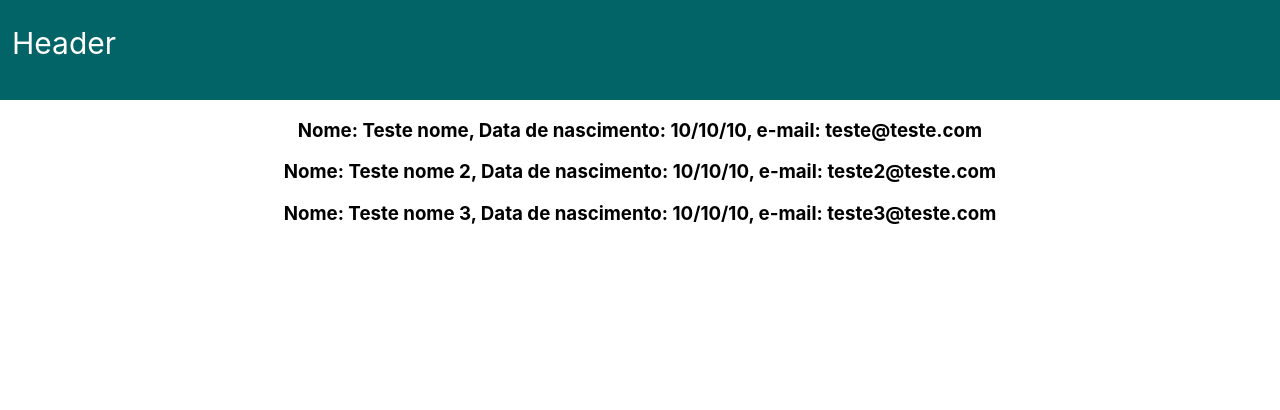
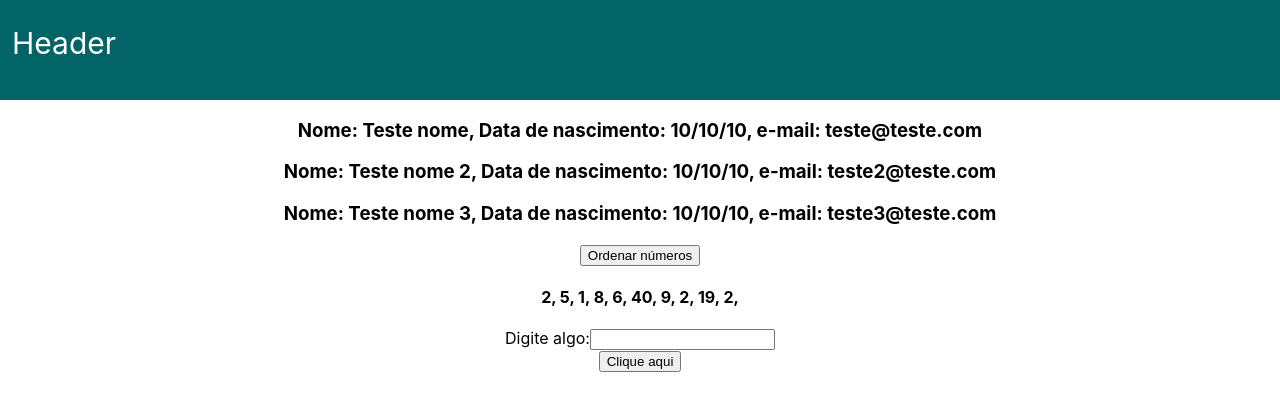
Before and after one commit to Kaue-C-Matos/projeto-react, a React (Create React App) app: page / in a window 1280 px wide. Shown: the top 410 px of the page. Built offline with nearby package versions, Linux system fonts and the light colour scheme.

Commit message:
Foi adicionado um componente que consegue ordenar um array em ordem crescente, porém não consegui criar o componente que apresenta o texto na tela

```diff
--- a/src/App.js
+++ b/src/App.js
@@ -1,4 +1,6 @@
 import './App.css';
+import InputText from './components/InputText';
+import OrderNumbers from './components/OrderNumbers';
 import UserInfo from './components/UserInfo';
 import Header from './components/header';
 
@@ -23,6 +25,8 @@ function App() {
     <div className="App">
         <Header />
         <UserInfo users={listUsers}/>
+        <OrderNumbers/>
+        <InputText/>
     </div>
   );
 }
--- /dev/null
+++ b/src/components/InputText.js
@@ -0,0 +1,27 @@
+import { useState } from "react"
+
+
+const InputText = () =>{
+    const [name, setName] = useState("")
+
+    const showName = (e) =>{
+        return(<p>dhbxsjhnx</p>)
+    }
+
+    return(
+        <div>
+            <form>
+                <label>Digite algo:
+                    <input
+                    type="text"
+                    value={name}
+                    onChange={(e) => setName(e.target.value)}
+                />
+                </label>
+            </form>
+            <button onClick={showName}>Clique aqui</button>
+        </div>
+    )
+}
+
+export default InputText
--- /dev/null
+++ b/src/components/OrderNumbers.js
@@ -0,0 +1,23 @@
+import { useState } from "react";
+import "./UserInfo.css";
+
+const OrderNumbers = () =>{
+    const [num = [2, 5, 1, 8, 6, 40, 9, 2, 19, 2], setNum] = useState()
+
+    const ordenedNumbers = () =>{
+        if (num) {
+            setNum(num.sort(function(a, b){return a-b}))
+        }
+    }
+
+
+    return(
+        <div>
+            <button onClick={ordenedNumbers}>Ordenar números</button>
+            <h4>{num.map(Num=> <text>{Num}, </text>)}</h4>
+        </div>
+    )
+
+}
+
+export default OrderNumbers
```
